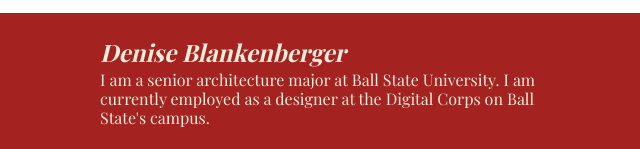
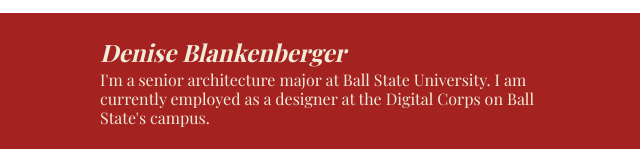
Before and after one commit to merrycssmas/merrycssmas.github.io, a website: page index.html in a window 1280 px wide. Shown: the part 711-860 px from the top of the page, 0-640 px from the left. Drawn offline with nearby package versions, Linux system fonts and the light colour scheme; a web font is replaced by a local one.

Commit message:
"I am" to "I'm"

```diff
--- a/index.html
+++ b/index.html
@@ -44,7 +44,7 @@
         <article>
             <section id="denise" class="bio">
                 <h1>Denise Blankenberger</h1>
-                <h2>I am a senior architecture major at Ball State University. I am currently employed as a designer at the Digital Corps on Ball State's campus.</h2>
+                <h2>I'm a senior architecture major at Ball State University. I am currently employed as a designer at the Digital Corps on Ball State's campus.</h2>
                 </section>
             <section id="kelly" class="bio">
                 <h1>Kelly Miller</h1>
```
